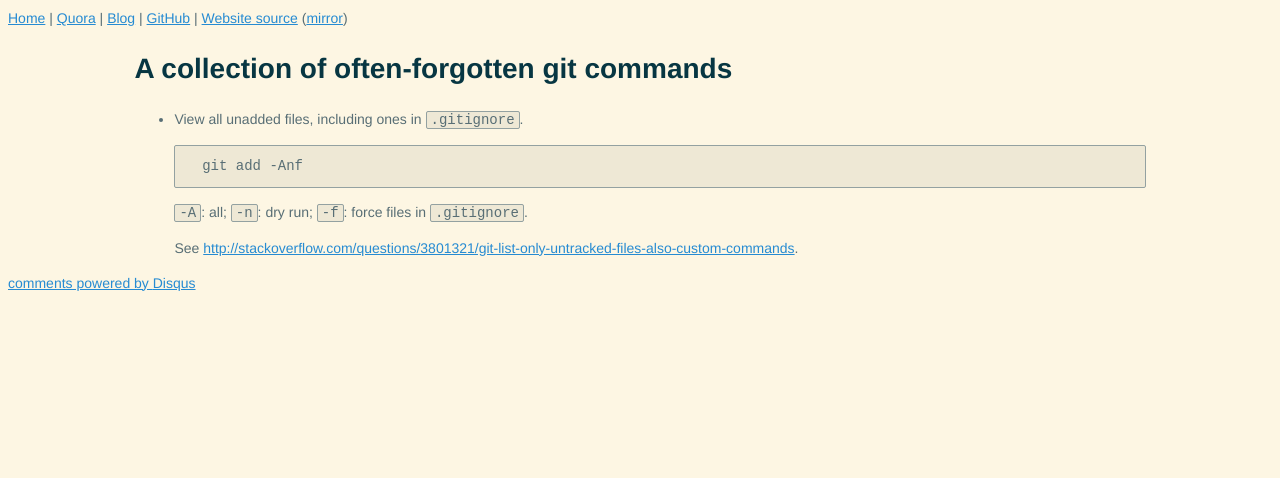
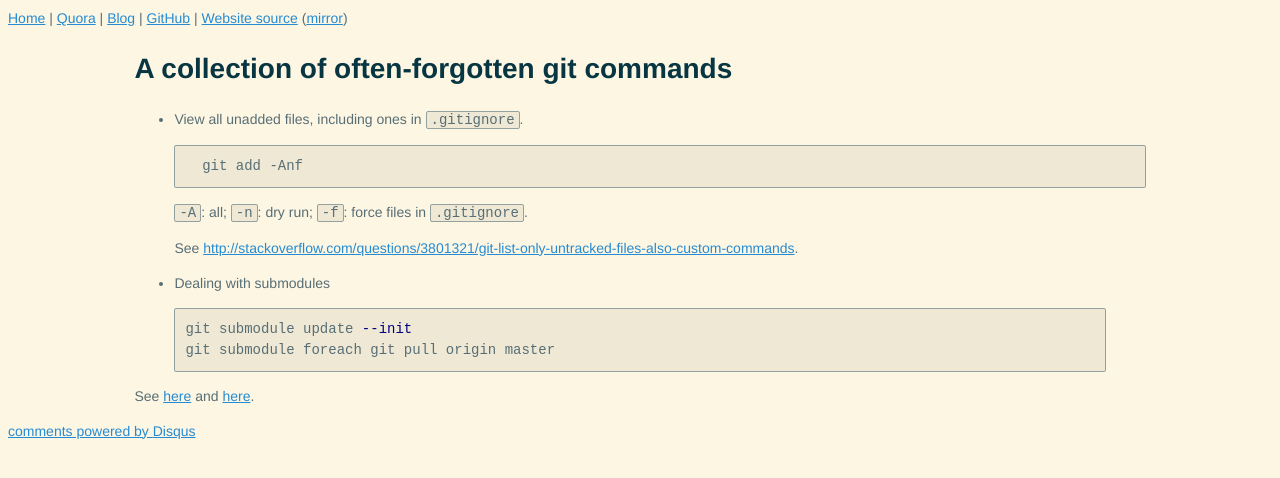
Before and after one commit to riceissa/riceissa.github.io, a Jekyll site: the page built from computing/git.md, in a window 1280 px wide. Shown: the top 478 px of the page. Built offline with Jekyll 4.4.1, drawn with Linux system fonts in a browser that asks for light colours; Markdown is read by kramdown in place of the engine named in the settings; comment, search, counter and statistics services are not loaded.

Commit message:
add submodule commands

```diff
--- a/computing/git.md
+++ b/computing/git.md
@@ -13,3 +13,12 @@ tags: computing
    <code>-A</code>: all; <code>-n</code>: dry run; <code>-f</code>: force files in <code>.gitignore</code>.
 
    See <http://stackoverflow.com/questions/3801321/git-list-only-untracked-files-also-custom-commands>.
+
+- Dealing with submodules
+
+{% highlight bash %}
+git submodule update --init
+git submodule foreach git pull origin master
+{% endhighlight %}
+
+ See [here](http://stackoverflow.com/questions/5828324/update-git-submodule) and [here](http://blog.jacius.info/git-submodule-cheat-sheet/).
```
